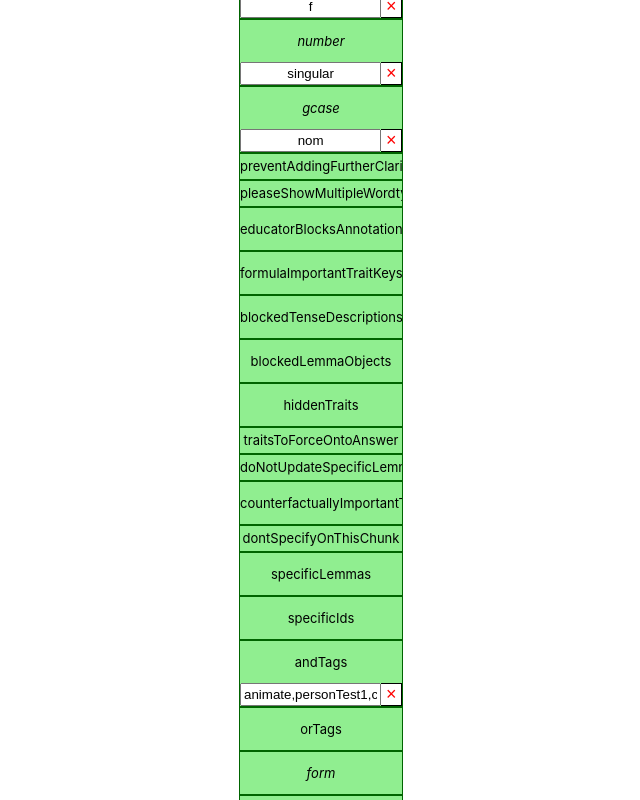
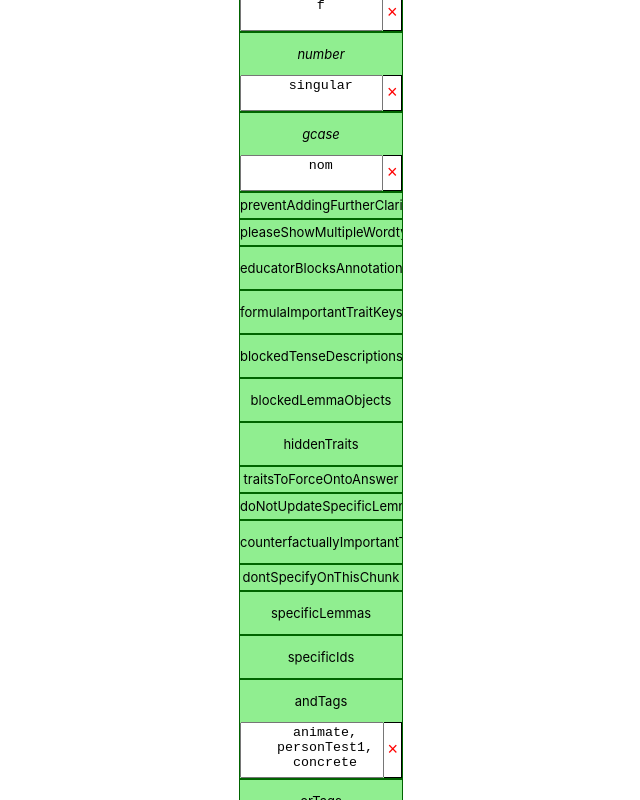
Before and after one commit to chicorycolumn/SentenceCreation-FE, a React (Create React App) app: page /educator/create in a window 1280 px wide. Shown: the part 720-1520 px from the top of the page, without its empty margins (319-959 px from the left). Built offline with nearby package versions, Linux system fonts and the light colour scheme.

Commit message:
Change input box to textarea.

```diff
--- a/src/Create/TraitBox.jsx
+++ b/src/Create/TraitBox.jsx
@@ -4,7 +4,7 @@ const uUtils = require("../utils/universalUtils.js");
 
 const asString = (values) => {
   if (!uUtils.isEmpty(values, true)) {
-    return String(values);
+    return String(values).replace(/,/g, ", ");
   }
 };
 
@@ -183,8 +183,11 @@ class TraitBox extends Component {
         {(!uUtils.isEmpty(traitObject.traitValue) ||
           this.state.forceShowInput) && (
           <div className={styles.traitValuesBox}>
-            <input
-              className={styles.traitValuesInput}
+            <textarea
+              className={`${styles.traitValuesInput} ${
+                ["andTags", "orTags"].includes(traitKey) &&
+                styles.traitValuesInputLarge
+              }`}
               value={this.state.traitValueInputString}
               onChange={(e) => {
                 this.setState({ traitValueInputString: e.target.value });
--- a/src/css/TraitBox.module.css
+++ b/src/css/TraitBox.module.css
@@ -29,8 +29,18 @@
 }
 
 .traitValuesInput {
+  resize: none;
   text-align: center;
   width: 100%;
+  padding-left: 20px;
+  /* white-space: nowrap;
+  overflow: hidden;
+  text-overflow: ellipsis; */
+}
+
+.traitValuesInputLarge {
+  height: 50px;
+  padding-left: 27.5px;
 }
 
 .lexicalTraitTitle {
```
